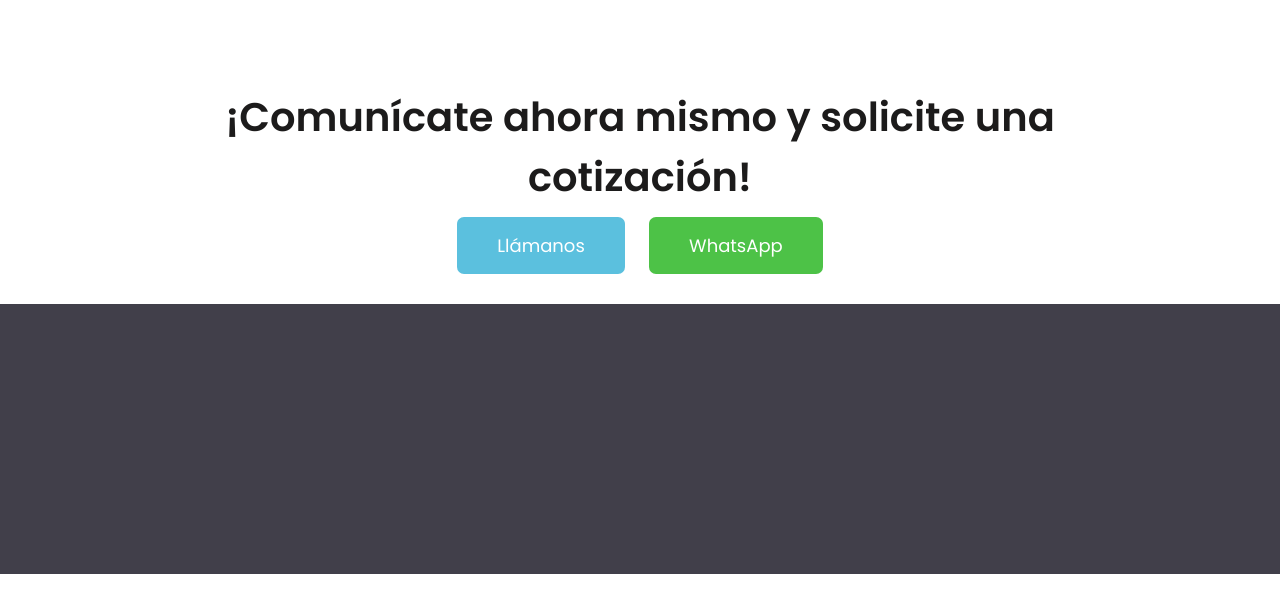
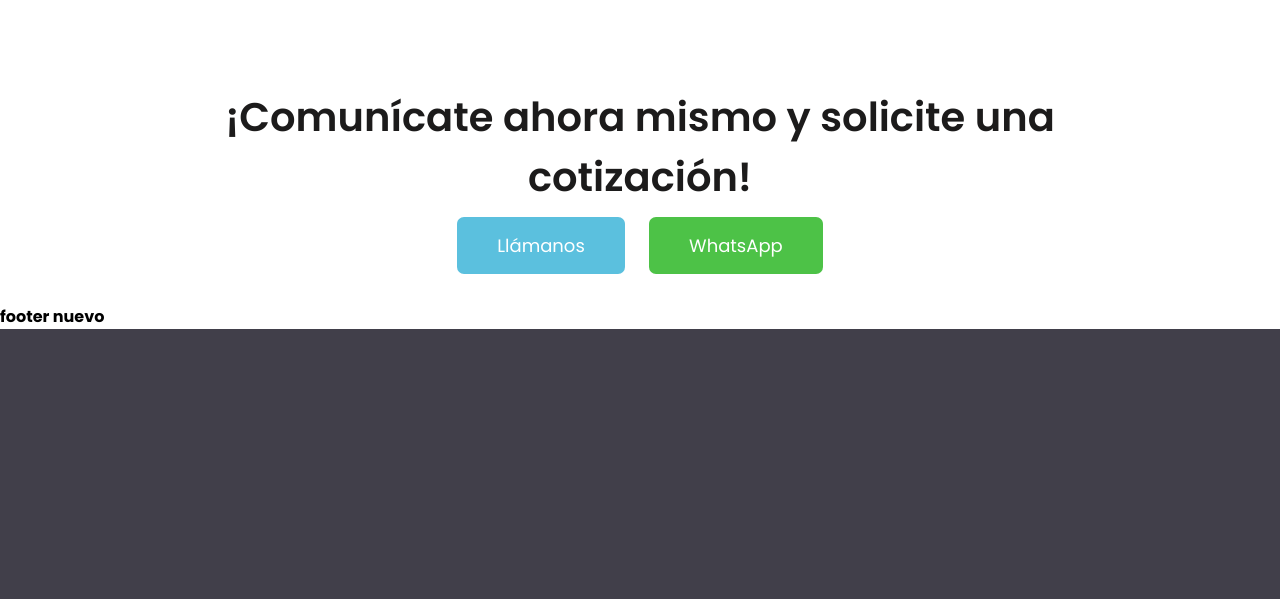
Before and after one commit to ReinaldoDianda/Gamaceros, a website: page services.html in a window 1280 px wide. Shown: the part 1557-2156 px from the top of the page. Before the commit the page ends 2131 px from the top, so only its background shows below. Drawn offline with Linux system fonts and the light colour scheme.

Commit message:
footer new 2

```diff
--- a/services.html
+++ b/services.html
@@ -201,6 +201,7 @@
 </section>
 </main>
 <footer>
+    <h2>footer nuevo</h2>
     <script type="module">
         import { createFooter } from './js/footer.js';
         createFooter();
```
